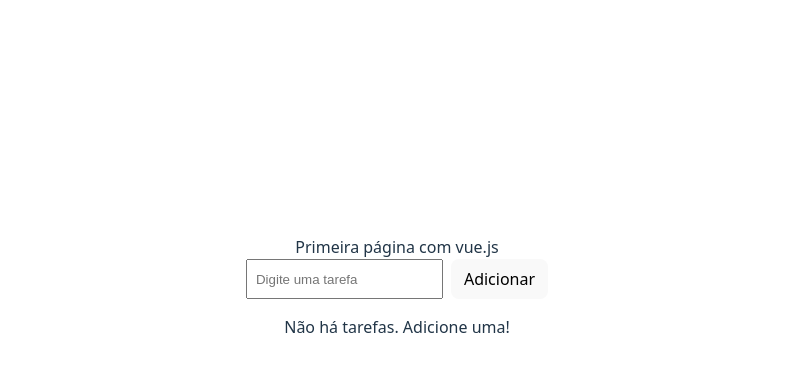
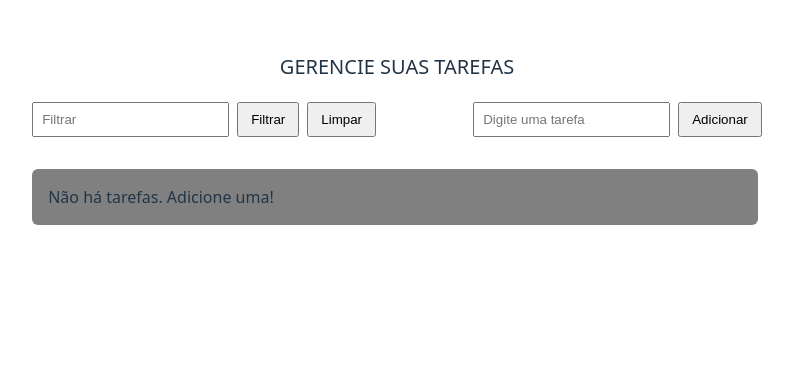
Before and after one commit to matheuscassioli/vue-js-crud, a Vue app: page / in a window 1280 px wide. Shown: the part 105-476 px from the top of the page, without its empty margins (243-1036 px from the left). Built offline with nearby package versions, Linux system fonts and the light colour scheme.

Commit message:
feature(aplicacao) : ajustes gerais, inicio do filtro e correcoes no layout UX

```diff
--- a/package.json
+++ b/package.json
@@ -12,7 +12,9 @@
   },
   "dependencies": {
     "gh-pages": "^6.2.0",
-    "vue": "^3.5.13"
+    "lucide-vue-next": "^0.503.0",
+    "vue": "^3.5.13",
+    "vue-styled-components": "^1.6.0"
   },
   "devDependencies": {
     "@vitejs/plugin-vue": "^5.2.2",
--- a/src/App.vue
+++ b/src/App.vue
@@ -1,12 +1,32 @@
 <script setup>
+import Footer from './components/Footer.vue';
 import TodoForm from './components/TodoForm.vue'
+
 </script>
 
 <template>
-  <div>Primeira página com vue.js</div>
 
-  <TodoForm />
+  <div class="application-container">
+
+    <main class="main-container">
+      <TodoForm />
+
+    </main>
+
+    <Footer />
+  </div>
 
 </template>
 
-<style scoped></style>
+<style scoped>
+.application-container {
+  display: flex;
+  width: 100%;
+  flex-direction: column;
+  align-items: center;
+}
+
+.main-container {
+  width: 60%;
+}
+</style>
--- /dev/null
+++ b/src/components/Footer.vue
@@ -0,0 +1,16 @@
+<template>
+    <footer class="footer-container">
+        Powered by Matheus Cassioli
+    </footer>
+
+</template>
+
+<script setup>
+
+</script>
+
+<style>
+.footer-container {
+    color: white;
+}
+</style>
--- a/src/components/TodoForm.vue
+++ b/src/components/TodoForm.vue
@@ -1,21 +1,7 @@
-<template>
-  <form @submit.prevent="handleSubmit">
-    <input v-model="newTask" placeholder="Digite uma tarefa" />
-    <button type="submit">Adicionar</button>
-  </form>
+<script setup>
 
-  <ul>
-    <li v-for="(task, index) in tasks" :key="index">{{ task.task }}
-      <button @click="(e) => handleDelete(index)">deletar</button>
-    </li>
-  </ul>
-
-  <p v-if="tasks.length === 0">Não há tarefas. Adicione uma!</p>
-
-</template>
-
-<script setup>
 import { ref, onMounted } from 'vue';
+import { Trash2 } from 'lucide-vue-next';
 
 const newTask = ref("");
 const tasks = ref([]);
@@ -29,7 +15,7 @@ const loadTasksFromLocalStorage = () => {
   tasks.value = tasksSaveInLocalStorage;
 };
 
-function handleSubmit() {
+const handleSubmit = () => {
   if (newTask.value.trim() === "") return;
 
   const taskExists = tasks.value.some(task => task.task === newTask.value.trim());
@@ -51,18 +37,118 @@ function handleSubmit() {
   localStorage.setItem('tasks', JSON.stringify(tasksInLocalStorage));
   loadTasksFromLocalStorage();
   newTask.value = "";
+
+  // setTimeout(() => {
+  //   document.querySelector('.list-container').classList.remove('opacity')
+  // }, 1000)
 }
 
 const handleDelete = (id) => {
   const tasksInLocalStorage = JSON.parse(localStorage.getItem('tasks')) || [];
   const newTasks = tasksInLocalStorage.filter((task) => task.id !== id);
-  console.log(newTasks)
   localStorage.setItem('tasks', JSON.stringify(newTasks));
   loadTasksFromLocalStorage();
 }
+
+const handleSearch = () => {
+  console.log('filtar')
+}
+
 </script>
 
+<template>
+  <div class="form-container">
+
+    <p>Gerencie suas tarefas</p>
+
+    <div class="inputs-container">
+
+      <form @submit.prevent="handleSearch">
+        <input placeholder="Filtrar" />
+        <button type="submit">Filtrar</button>
+        <button>Limpar</button>
+      </form>
+
+      <form @submit.prevent="handleSubmit">
+        <input v-model="newTask" placeholder="Digite uma tarefa" />
+        <button type="submit">Adicionar</button>
+      </form>
+
+    </div>
+
+    <ul class="list-container">
+      <li v-for="(task, index) in tasks" :key="index">{{ task.task }}
+        <button @click="handleDelete(task.id)">
+          <Trash2 :size="16" />
+        </button>
+      </li>
+
+      <div class="list-empty" v-if="tasks.length === 0">
+        Não há tarefas. Adicione uma!
+      </div>
+    </ul>
+
+  </div>
+
+</template>
+
 <style scoped>
+.list-container {
+  display: flex;
+  list-style-type: none;
+  flex-direction: column;
+  padding: 0;
+  height: 350px;
+  overflow-y: auto;
+  overflow-x: hidden;
+  width: 100%;
+  box-sizing: border-box;
+  scrollbar-gutter: stable;
+}
+
+.list-container li {
+  padding: 8px 18px;
+  display: flex;
+  align-items: center;
+  justify-content: space-between;
+}
+
+.form-container>p {
+  text-align: center;
+  text-transform: uppercase;
+  font-weight: 500;
+  font-size: 20px;
+}
+
+.list-container li button:hover {
+  color: rgba(233, 64, 64, 0.69);
+  transition: .3s;
+}
+
+.list-container::-webkit-scrollbar {
+  width: 4px;
+}
+
+.list-container::-webkit-scrollbar-thumb {
+  background-color: rgba(209, 209, 209, 0.2);
+  border-radius: 10px;
+}
+
+.list-container::-webkit-scrollbar-track {
+  background: transparent;
+}
+
+.inputs-container {
+  display: flex;
+  justify-content: space-between;
+}
+
+.list-empty {
+  padding: 1rem;
+  border-radius: 6px;
+  background: gray
+}
+
 form {
   display: flex;
   gap: 8px;
--- a/src/style.css
+++ b/src/style.css
@@ -18,6 +18,7 @@ a {
   color: #646cff;
   text-decoration: inherit;
 }
+
 a:hover {
   color: #535bf2;
 }
@@ -35,34 +36,18 @@ h1 {
   line-height: 1.1;
 }
 
-button {
-  border-radius: 8px;
-  border: 1px solid transparent;
-  padding: 0.6em 1.2em;
-  font-size: 1em;
-  font-weight: 500;
-  font-family: inherit;
-  background-color: #1a1a1a;
-  cursor: pointer;
-  transition: border-color 0.25s;
-}
-button:hover {
-  border-color: #646cff;
-}
-button:focus,
-button:focus-visible {
-  outline: 4px auto -webkit-focus-ring-color;
-}
 
 .card {
   padding: 2em;
 }
 
 #app {
-  max-width: 1280px;
-  margin: 0 auto;
+  width: 100%;
   padding: 2rem;
-  text-align: center;
+}
+
+button {
+  cursor: pointer;
 }
 
 @media (prefers-color-scheme: light) {
@@ -70,10 +55,8 @@ button:focus-visible {
     color: #213547;
     background-color: #ffffff;
   }
+
   a:hover {
     color: #747bff;
   }
-  button {
-    background-color: #f9f9f9;
-  }
 }
```
Also changed, not shown: 1 other file (tests, documents, lock files or other folders).
